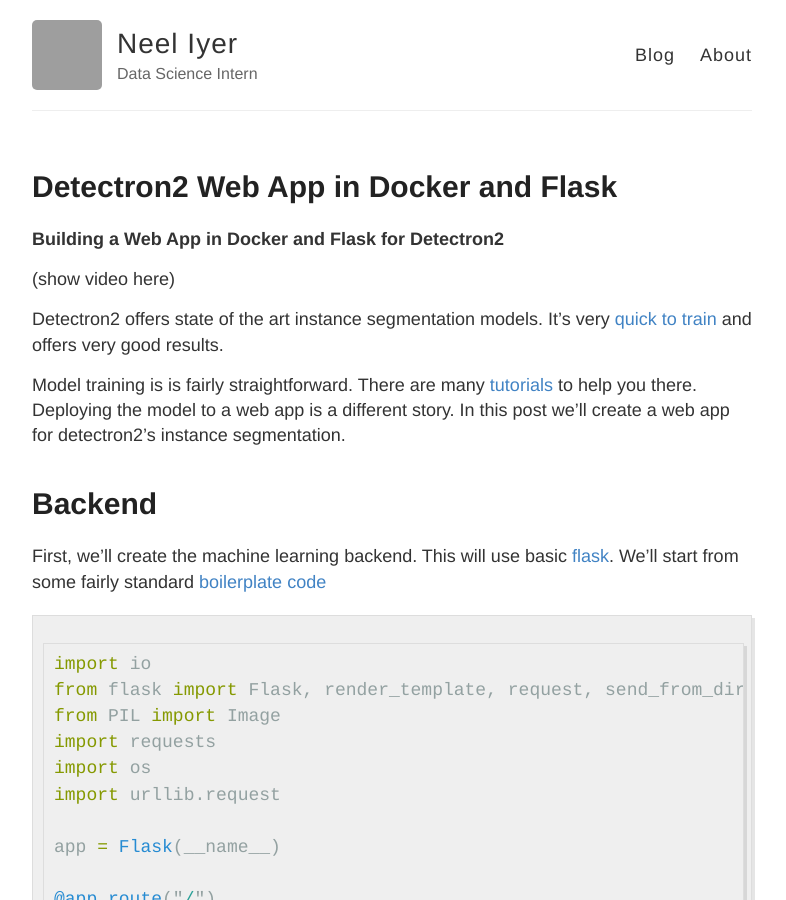
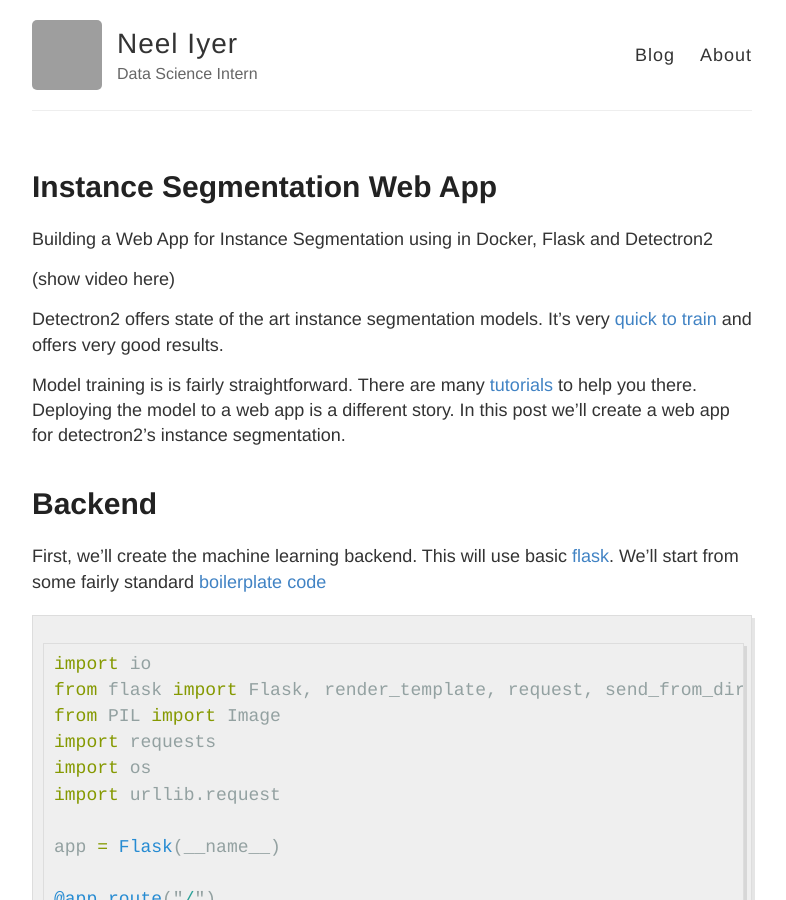
Before and after one commit to neelriyer/neelriyer.github.io, a Jekyll site: the page built from _posts/2020-07-19-Detectron2-Web-App.md, in a window 1280 px wide and 900 px high. Shown: the whole window, without its empty margins (248-1034 px from the left). Built offline with Jekyll 4.4.1, drawn with Linux system fonts in a browser that asks for light colours; grey boxes are pictures that could not be loaded.

Commit message:
detectron2 web app post

```diff
--- a/_posts/2020-07-19-Detectron2-Web-App.md
+++ b/_posts/2020-07-19-Detectron2-Web-App.md
@@ -1,9 +1,9 @@
 ---
 layout: post
-title:  Detectron2 Web App in Docker and Flask
+title:  Instance Segmentation Web App
 ---
 
-__Building a Web App in Docker and Flask for Detectron2__
+Building a Web App for Instance Segmentation using in Docker, Flask and Detectron2
 
 (show video here)
 
```
